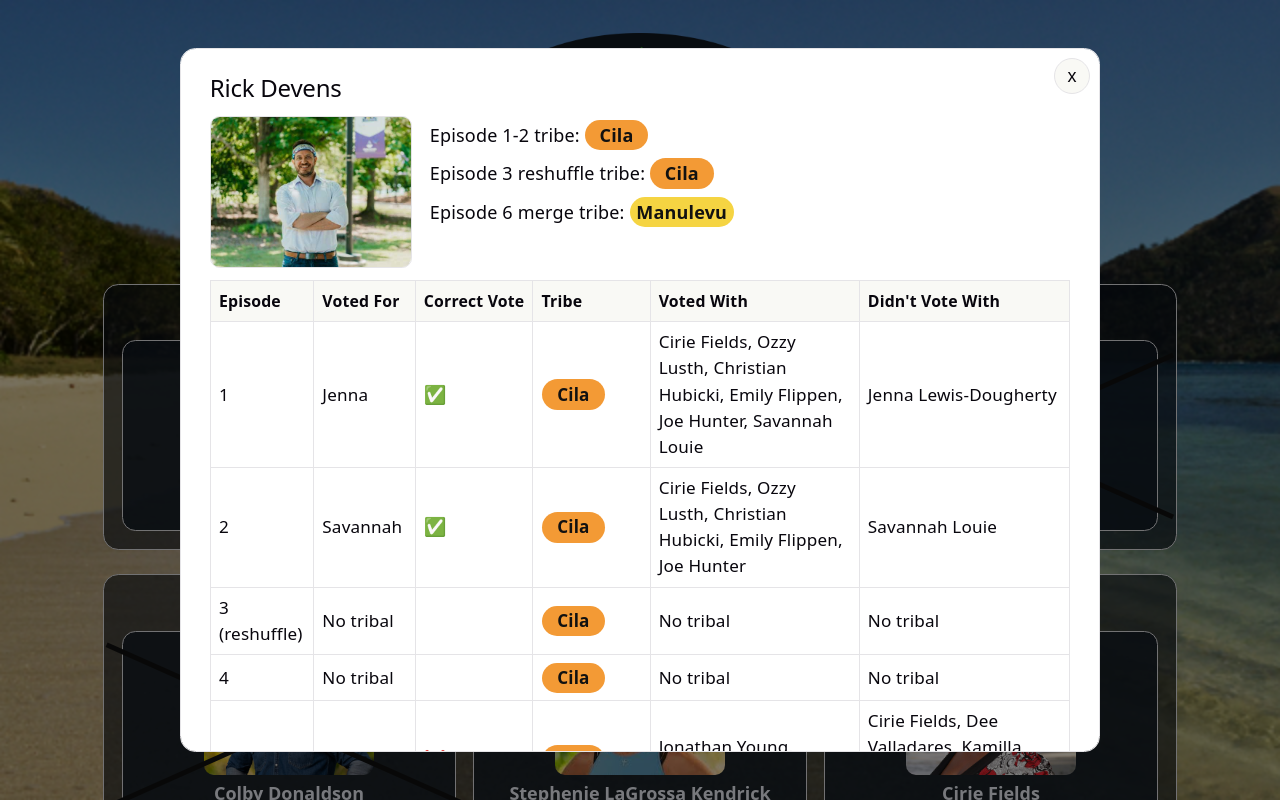
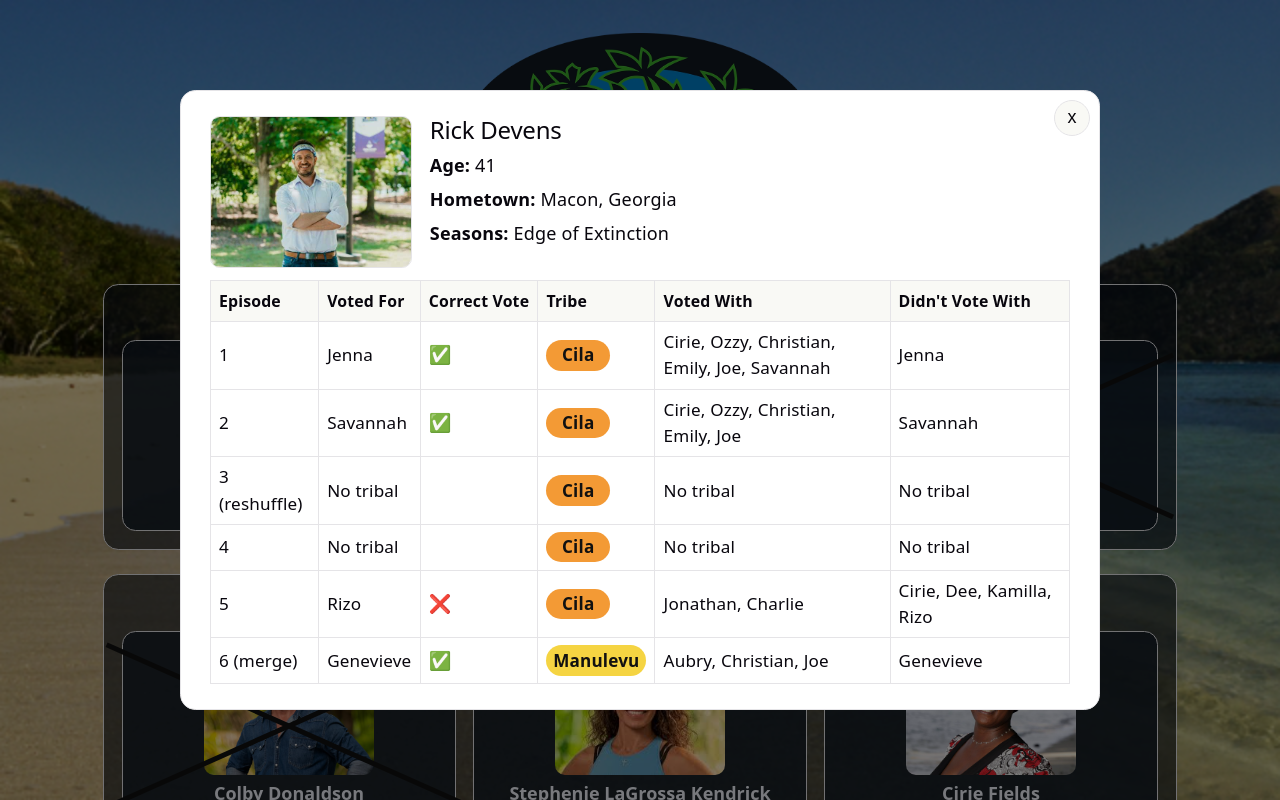
Before and after one commit to hsujasonf/fantasy-survivor-50, a React (Vite) app: page / in a window 1280 px wide. Both pictures are taken after a click on the button "Rick Devens". Built offline with nearby package versions, Linux system fonts and the light colour scheme.

Commit message:
minor changes to the table

```diff
--- a/src/App.css
+++ b/src/App.css
@@ -152,13 +152,13 @@
 }
 
 .player-dialog h2 {
-  margin: 0 0 0.75rem;
+  margin: 0 0 0.4rem;
 }
 
 .player-status {
   font-size: 0.92rem;
   font-weight: 600;
-  color: var(--text);
+  color: #ff3b3b;
 }
 
 .dialog-block h3 {
--- a/src/components/PlayerDialog.tsx
+++ b/src/components/PlayerDialog.tsx
@@ -39,13 +39,8 @@ export default function PlayerDialog({
         <button type="button" className="dialog-close" onClick={onClose} aria-label="Close details">
           x
         </button>
-        <h2>
-          {selectedContestant.name}
-          {statusLabel ? <span className="player-status"> - {statusLabel}</span> : null}
-        </h2>
-
         <div className="dialog-block">
-          <TribeInfo contestant={selectedContestant} />
+          <TribeInfo contestant={selectedContestant} statusLabel={statusLabel} />
         </div>
 
         <div className="dialog-block">
--- a/src/components/TribeInfo.tsx
+++ b/src/components/TribeInfo.tsx
@@ -2,11 +2,10 @@ import type { Contestant } from '../types/survivor'
 
 type TribeInfoProps = {
   contestant: Contestant
+  statusLabel: string | null
 }
 
-export default function TribeInfo({ contestant }: TribeInfoProps) {
-  const switchedTribe = contestant.switchedTribe ?? contestant.originalTribe
-
+export default function TribeInfo({ contestant, statusLabel }: TribeInfoProps) {
   return (
     <div className="pf-layout">
       <img
@@ -15,22 +14,13 @@ export default function TribeInfo({ contestant }: TribeInfoProps) {
         alt={`${contestant.name} PF`}
       />
       <div className="pf-details">
-        <p>
-          Episode 1-2 tribe:{' '}
-          <span className={`tribe-pill tribe-${contestant.originalTribe.toLowerCase()}`}>
-            {contestant.originalTribe}
-          </span>
-        </p>
-        <p>
-          Episode 3 reshuffle tribe:{' '}
-          <span className={`tribe-pill tribe-${switchedTribe.toLowerCase()}`}>
-            {switchedTribe}
-          </span>
-        </p>
-        <p>
-          Episode 6 merge tribe:{' '}
-          <span className="tribe-pill tribe-manulevu">Manulevu</span>
-        </p>
+        <h2>
+          {contestant.name}
+          {statusLabel ? <span className="player-status"> - {statusLabel}</span> : null}
+        </h2>
+        <p><strong>Age:</strong> {contestant.age}</p>
+        <p><strong>Hometown:</strong> {contestant.hometown}</p>
+        <p><strong>Seasons:</strong> {contestant.seasons.join(', ')}</p>
         {contestant.advantage && (
           <p className="advantage-info">Advantage: {contestant.advantage}</p>
         )}
--- a/src/components/VoteTable.tsx
+++ b/src/components/VoteTable.tsx
@@ -85,18 +85,19 @@ export default function VoteTable({
               votedWith = ''
               didNotVoteWith = ''
             } else if (vote) {
+              const firstName = (n: string) => n.split(' ')[0]
               const matchedVotes = comparisonPool
                 .filter((c) => {
                   const v = voteHistory[c.name]?.[episode]
                   return v && v !== 'Exiled' && v === vote
                 })
-                .map((c) => c.name)
+                .map((c) => firstName(c.name))
               const differentVotes = differencePool
                 .filter((c) => {
                   const v = voteHistory[c.name]?.[episode]
                   return v && v !== 'Exiled' && v !== vote
                 })
-                .map((c) => c.name)
+                .map((c) => firstName(c.name))
 
               votedWith = matchedVotes.length > 0 ? matchedVotes.join(', ') : 'None'
               didNotVoteWith = differentVotes.length > 0 ? differentVotes.join(', ') : 'None'
--- a/src/data/contestants.json
+++ b/src/data/contestants.json
@@ -1,26 +1,26 @@
 [
-  { "name": "Jenna Lewis-Dougherty", "draftedBy": "Audrey", "photoKey": "jenna-lewis", "originalTribe": "Cila" },
-  { "name": "Colby Donaldson", "draftedBy": "Monica", "photoKey": "colby-donaldson", "originalTribe": "Vatu", "switchedTribe": "Kalo", "advantage": "Lost Vote" },
-  { "name": "Stephenie LaGrossa Kendrick", "draftedBy": "Monica", "photoKey": "stephenie-lagrossa", "originalTribe": "Vatu", "switchedTribe": "Vatu" },
-  { "name": "Cirie Fields", "draftedBy": "Monica", "photoKey": "cirie-fields", "originalTribe": "Cila", "switchedTribe": "Cila", "advantage": "Extra Vote" },
-  { "name": "Ozzy Lusth", "draftedBy": "Kelsey", "photoKey": "ozzy-lusth", "originalTribe": "Cila", "switchedTribe": "Vatu", "advantage": "Immunity Idol" },
-  { "name": "Benjamin \"Coach\" Wade", "draftedBy": "Charlie", "photoKey": "coach-wade", "originalTribe": "Kalo", "switchedTribe": "Kalo" },
-  { "name": "Aubry Bracco", "draftedBy": "Audrey", "photoKey": "aubry-bracco", "originalTribe": "Vatu", "switchedTribe": "Kalo", "advantage": "Boomerang Idol" },
-  { "name": "Chrissy Hofbeck", "draftedBy": "Alex", "photoKey": "chrissy-hofbeck", "originalTribe": "Kalo", "switchedTribe": "Kalo" },
-  { "name": "Christian Hubicki", "draftedBy": "Kelly", "photoKey": "christian-hubicki", "originalTribe": "Cila", "switchedTribe": "Vatu" },
-  { "name": "Angelina Keeley", "draftedBy": "Fanny", "photoKey": "angelina-keeley", "originalTribe": "Vatu", "switchedTribe": "Vatu" },
-  { "name": "Mike White", "draftedBy": "Kelsey", "photoKey": "mike-white", "originalTribe": "Kalo", "switchedTribe": "Vatu" },
-  { "name": "Rick Devens", "draftedBy": "Hsu", "photoKey": "rick-devens", "originalTribe": "Cila", "switchedTribe": "Cila" },
-  { "name": "Jonathan Young", "draftedBy": "Alex", "photoKey": "jonathan-young", "originalTribe": "Kalo", "switchedTribe": "Cila" },
-  { "name": "Emily Flippen", "draftedBy": "Charlie", "photoKey": "emily-flippen", "originalTribe": "Cila", "switchedTribe": "Vatu" },
-  { "name": "Dee Valladares", "draftedBy": "Hsu", "photoKey": "dee-valladares", "originalTribe": "Kalo", "switchedTribe": "Cila" },
-  { "name": "Quintavius \"Q\" Burdette", "draftedBy": "Fanny", "photoKey": "q-burdette", "originalTribe": "Vatu", "switchedTribe": "Vatu" },
-  { "name": "Charlie Davis", "draftedBy": "Charlie", "photoKey": "charlie-davis", "originalTribe": "Kalo", "switchedTribe": "Cila" },
-  { "name": "Tiffany Ervin", "draftedBy": "Alex", "photoKey": "tiffany-ervin", "originalTribe": "Kalo", "switchedTribe": "Kalo" },
-  { "name": "Genevieve Mushaluk", "draftedBy": "Hsu", "photoKey": "genevieve-mushaluk", "originalTribe": "Vatu", "switchedTribe": "Kalo" },
-  { "name": "Kyle Fraser", "draftedBy": "Kelly", "photoKey": "kyle-fraser", "originalTribe": "Vatu" },
-  { "name": "Joe Hunter", "draftedBy": "Audrey", "photoKey": "joe-hunter", "originalTribe": "Cila", "switchedTribe": "Kalo" },
-  { "name": "Kamilla Karthigesu", "draftedBy": "Kelly", "photoKey": "kamilla-karthigesu", "originalTribe": "Kalo", "switchedTribe": "Cila" },
-  { "name": "Savannah Louie", "draftedBy": "Kelsey", "photoKey": "savannah-louie", "originalTribe": "Cila" },
-  { "name": "Rizo Velovic", "draftedBy": "Fanny", "photoKey": "rizo-velovic", "originalTribe": "Vatu", "switchedTribe": "Cila", "advantage": "Immunity Idol" }
+  { "name": "Jenna Lewis-Dougherty", "draftedBy": "Audrey", "photoKey": "jenna-lewis", "originalTribe": "Cila", "age": 47, "hometown": "Woodland, California", "seasons": ["Borneo", "All-Stars"] },
+  { "name": "Colby Donaldson", "draftedBy": "Monica", "photoKey": "colby-donaldson", "originalTribe": "Vatu", "switchedTribe": "Kalo", "advantage": "Lost Vote", "age": 51, "hometown": "Austin, Texas", "seasons": ["The Australian Outback", "All-Stars", "Heroes vs. Villains"] },
+  { "name": "Stephenie LaGrossa Kendrick", "draftedBy": "Monica", "photoKey": "stephenie-lagrossa", "originalTribe": "Vatu", "switchedTribe": "Vatu", "age": 45, "hometown": "Dunedin, Florida", "seasons": ["Palau", "Guatemala", "Heroes vs. Villains"] },
+  { "name": "Cirie Fields", "draftedBy": "Monica", "photoKey": "cirie-fields", "originalTribe": "Cila", "switchedTribe": "Cila", "advantage": "Extra Vote", "age": 54, "hometown": "Jersey City, New Jersey", "seasons": ["Panama", "Micronesia", "Heroes vs. Villains", "Game Changers"] },
+  { "name": "Ozzy Lusth", "draftedBy": "Kelsey", "photoKey": "ozzy-lusth", "originalTribe": "Cila", "switchedTribe": "Vatu", "advantage": "Immunity Idol", "age": 43, "hometown": "Guanajuato, Mexico", "seasons": ["Cook Islands", "Micronesia", "South Pacific", "Game Changers"] },
+  { "name": "Benjamin \"Coach\" Wade", "draftedBy": "Charlie", "photoKey": "coach-wade", "originalTribe": "Kalo", "switchedTribe": "Kalo", "age": 53, "hometown": "Susanville, California", "seasons": ["Tocantins", "Heroes vs. Villains", "South Pacific"] },
+  { "name": "Aubry Bracco", "draftedBy": "Audrey", "photoKey": "aubry-bracco", "originalTribe": "Vatu", "switchedTribe": "Kalo", "advantage": "Boomerang Idol", "age": 39, "hometown": "Hampton Falls, New Hampshire", "seasons": ["Kaôh Rōng", "Game Changers", "Edge of Extinction"] },
+  { "name": "Chrissy Hofbeck", "draftedBy": "Alex", "photoKey": "chrissy-hofbeck", "originalTribe": "Kalo", "switchedTribe": "Kalo", "age": 54, "hometown": "The Villages, Florida", "seasons": ["Heroes vs. Healers vs. Hustlers"] },
+  { "name": "Christian Hubicki", "draftedBy": "Kelly", "photoKey": "christian-hubicki", "originalTribe": "Cila", "switchedTribe": "Vatu", "age": 39, "hometown": "Tallahassee, Florida", "seasons": ["David vs. Goliath"] },
+  { "name": "Angelina Keeley", "draftedBy": "Fanny", "photoKey": "angelina-keeley", "originalTribe": "Vatu", "switchedTribe": "Vatu", "age": 35, "hometown": "San Diego, California", "seasons": ["David vs. Goliath"] },
+  { "name": "Mike White", "draftedBy": "Kelsey", "photoKey": "mike-white", "originalTribe": "Kalo", "switchedTribe": "Vatu", "age": 54, "hometown": "Hanalei, Hawaii", "seasons": ["David vs. Goliath"] },
+  { "name": "Rick Devens", "draftedBy": "Hsu", "photoKey": "rick-devens", "originalTribe": "Cila", "switchedTribe": "Cila", "age": 41, "hometown": "Macon, Georgia", "seasons": ["Edge of Extinction"] },
+  { "name": "Jonathan Young", "draftedBy": "Alex", "photoKey": "jonathan-young", "originalTribe": "Kalo", "switchedTribe": "Cila", "age": 32, "hometown": "Gulf Shores, Alabama", "seasons": ["Survivor 42"] },
+  { "name": "Emily Flippen", "draftedBy": "Charlie", "photoKey": "emily-flippen", "originalTribe": "Cila", "switchedTribe": "Vatu", "age": 30, "hometown": "Laurel, Maryland", "seasons": ["Survivor 45"] },
+  { "name": "Dee Valladares", "draftedBy": "Hsu", "photoKey": "dee-valladares", "originalTribe": "Kalo", "switchedTribe": "Cila", "age": 28, "hometown": "Miami, Florida", "seasons": ["Survivor 45"] },
+  { "name": "Quintavius \"Q\" Burdette", "draftedBy": "Fanny", "photoKey": "q-burdette", "originalTribe": "Vatu", "switchedTribe": "Vatu", "age": 31, "hometown": "Germantown, Tennessee", "seasons": ["Survivor 46"] },
+  { "name": "Charlie Davis", "draftedBy": "Charlie", "photoKey": "charlie-davis", "originalTribe": "Kalo", "switchedTribe": "Cila", "age": 27, "hometown": "Boston, Massachusetts", "seasons": ["Survivor 46"] },
+  { "name": "Tiffany Ervin", "draftedBy": "Alex", "photoKey": "tiffany-ervin", "originalTribe": "Kalo", "switchedTribe": "Kalo", "age": 34, "hometown": "Los Angeles, California", "seasons": ["Survivor 46"] },
+  { "name": "Genevieve Mushaluk", "draftedBy": "Hsu", "photoKey": "genevieve-mushaluk", "originalTribe": "Vatu", "switchedTribe": "Kalo", "age": 34, "hometown": "Winnipeg, Manitoba", "seasons": ["Survivor 47"] },
+  { "name": "Kyle Fraser", "draftedBy": "Kelly", "photoKey": "kyle-fraser", "originalTribe": "Vatu", "age": 31, "hometown": "Brooklyn, New York", "seasons": ["Survivor 48"] },
+  { "name": "Joe Hunter", "draftedBy": "Audrey", "photoKey": "joe-hunter", "originalTribe": "Cila", "switchedTribe": "Kalo", "age": 45, "hometown": "West Sacramento, California", "seasons": ["Survivor 48"] },
+  { "name": "Kamilla Karthigesu", "draftedBy": "Kelly", "photoKey": "kamilla-karthigesu", "originalTribe": "Kalo", "switchedTribe": "Cila", "age": 31, "hometown": "Foster City, California", "seasons": ["Survivor 48"] },
+  { "name": "Savannah Louie", "draftedBy": "Kelsey", "photoKey": "savannah-louie", "originalTribe": "Cila", "age": 31, "hometown": "Atlanta, Georgia", "seasons": ["Survivor 49"] },
+  { "name": "Rizo Velovic", "draftedBy": "Fanny", "photoKey": "rizo-velovic", "originalTribe": "Vatu", "switchedTribe": "Cila", "advantage": "Immunity Idol", "age": 25, "hometown": "Yonkers, New York", "seasons": ["Survivor 49"] }
 ]
--- a/src/data/contestants.ts
+++ b/src/data/contestants.ts
@@ -60,4 +60,7 @@ export const contestants: Contestant[] = rawContestants.map((c) => ({
   originalTribe: c.originalTribe as Tribe,
   switchedTribe: c.switchedTribe as Tribe | undefined,
   advantage: c.advantage,
+  age: c.age,
+  hometown: c.hometown,
+  seasons: c.seasons,
 }))
--- a/src/types/survivor.ts
+++ b/src/types/survivor.ts
@@ -7,6 +7,9 @@ export type Contestant = {
   originalTribe: Tribe
   switchedTribe?: Tribe
   advantage?: string
+  age: number
+  hometown: string
+  seasons: string[]
 }
 
 export type EpisodeVoteMap = Record<number, string>
```
